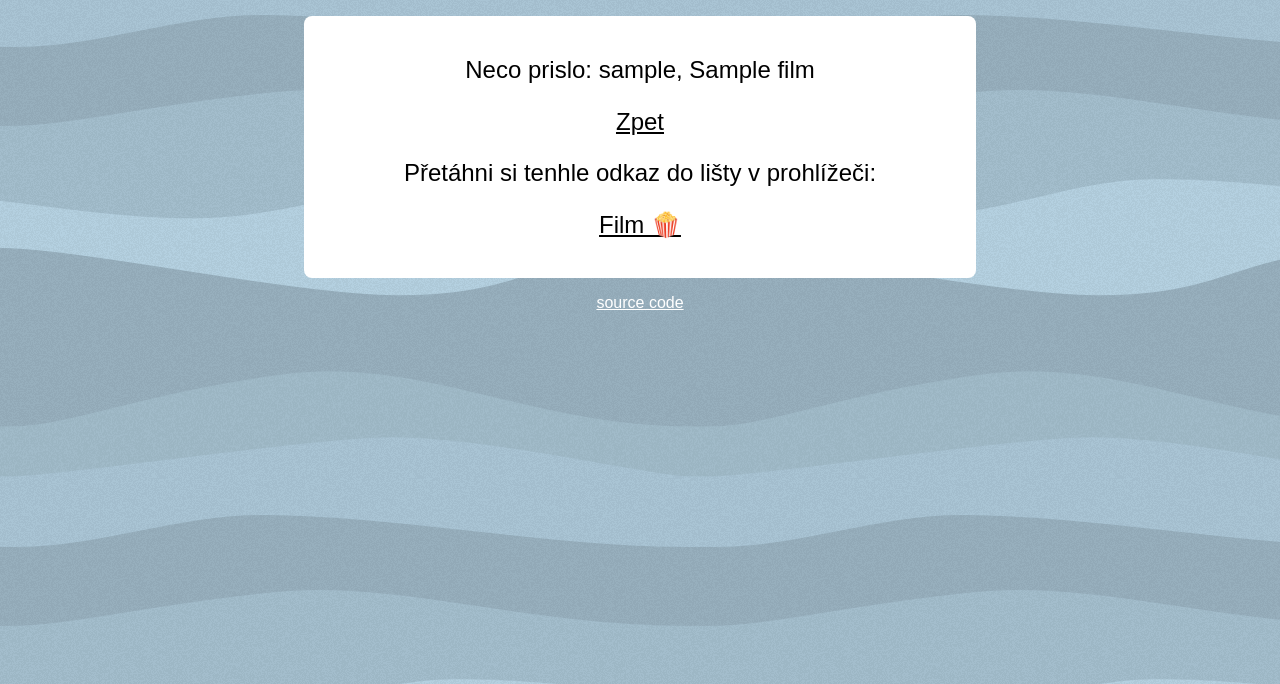
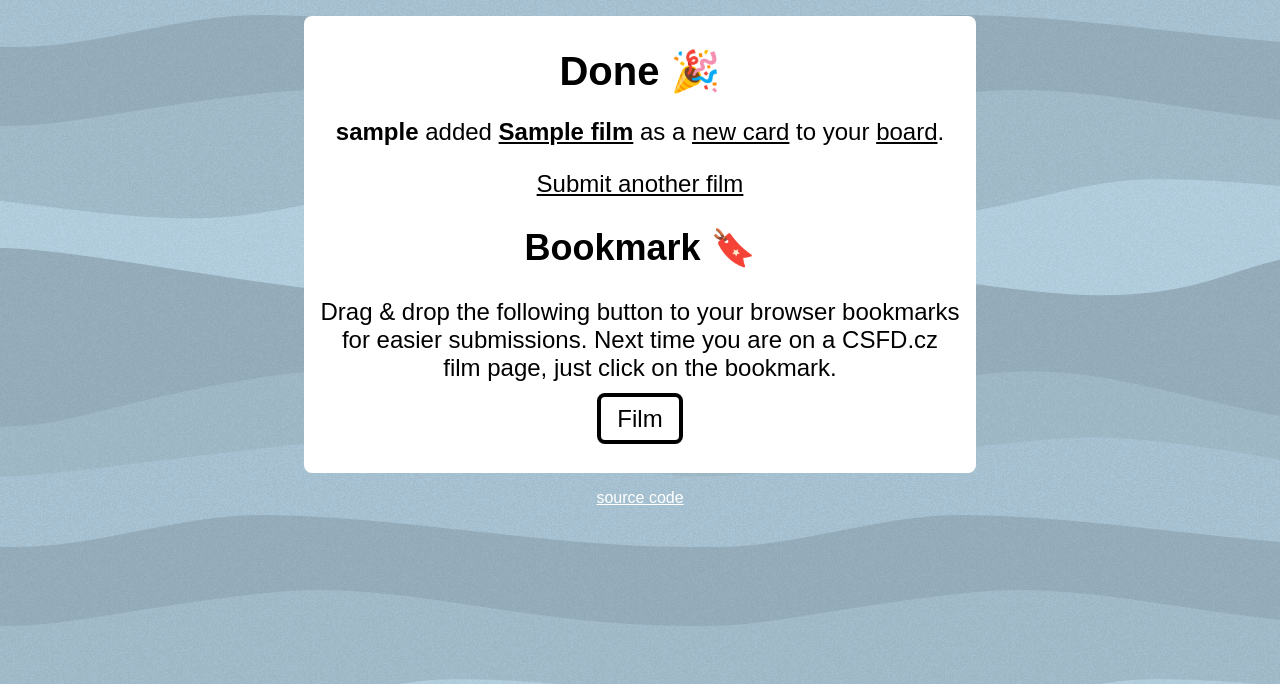
Before and after one commit to honzajavorek/film2trello, a Flask app: template film2trello/templates/submission.html in a window 1280 px wide. Shown: the top 684 px of the page. Run offline with Flask 2, Linux system fonts and the light colour scheme; the template is opened without the code that fills it: most values are stand-ins (such as "Sample title", 1, 10 or a date in 2020).

Commit message:
styles for the submission page

```diff
--- a/film2trello/__init__.py
+++ b/film2trello/__init__.py
@@ -53,7 +53,8 @@ def post():
                                          url=url_for('index', _external=True),
                                          username=username)
         return render_template('submission.html', username=username, film=film,
-                               card_url=card_url, bookmarklet=bookmarklet)
+                               card_url=card_url, bookmarklet=bookmarklet,
+                               trello_board_url=TRELLO_BOARD)
     except csfd.InvalidURLError:
         flash(f"Not a valid CSFD.cz film URL: '{film_url}'")
         return redirect(url_for('index'))
--- a/film2trello/static/main.css
+++ b/film2trello/static/main.css
@@ -72,6 +72,14 @@ footer, footer a {
   font-size: 1rem;
 }
 
+.bookmarklet {
+  text-decoration: none;
+  border: 0.3rem #000 solid;
+  padding: 0.5rem 1rem;
+  border-radius: 0.5rem;
+  cursor: pointer;
+}
+
 @media screen and (min-width: 700px) {
   main, footer {
     width: 40rem;
--- a/film2trello/templates/submission.html
+++ b/film2trello/templates/submission.html
@@ -1,16 +1,22 @@
 {% extends "base.html" %}
 
 {% block main %}
+<h1>Done 🎉</h1>
 <p>
-    Neco prislo: {{ username }}, {{ film }}
+    <strong>{{ username }}</strong>
+    added <strong><a href="{{ film.url }}">{{ film.title }}</a></strong>
+    as a <a href="{{ card_url }}">new card</a> to your <a href="{{ trello_board_url }}">board</a>.
 </p>
 <p>
-    <a href="/">Zpet</a>
+  <a href="{{ url_for('index') }}">Submit another film</a>
+</p>
+
+<h2>Bookmark 🔖</h2>
+<p>
+  Drag & drop the following button to your browser bookmarks for easier
+  submissions. Next time you are on a CSFD.cz film page, just click on the bookmark.
 </p>
 <p>
-    Přetáhni si tenhle odkaz do lišty v prohlížeči:
-</p>
-<p>
-    <a href="javascript:{{ bookmarklet }}">Film 🍿</a>
+  <a class="bookmarklet" href="javascript:{{ bookmarklet }}">Film</a>
 </p>
 {% endblock %}
```
